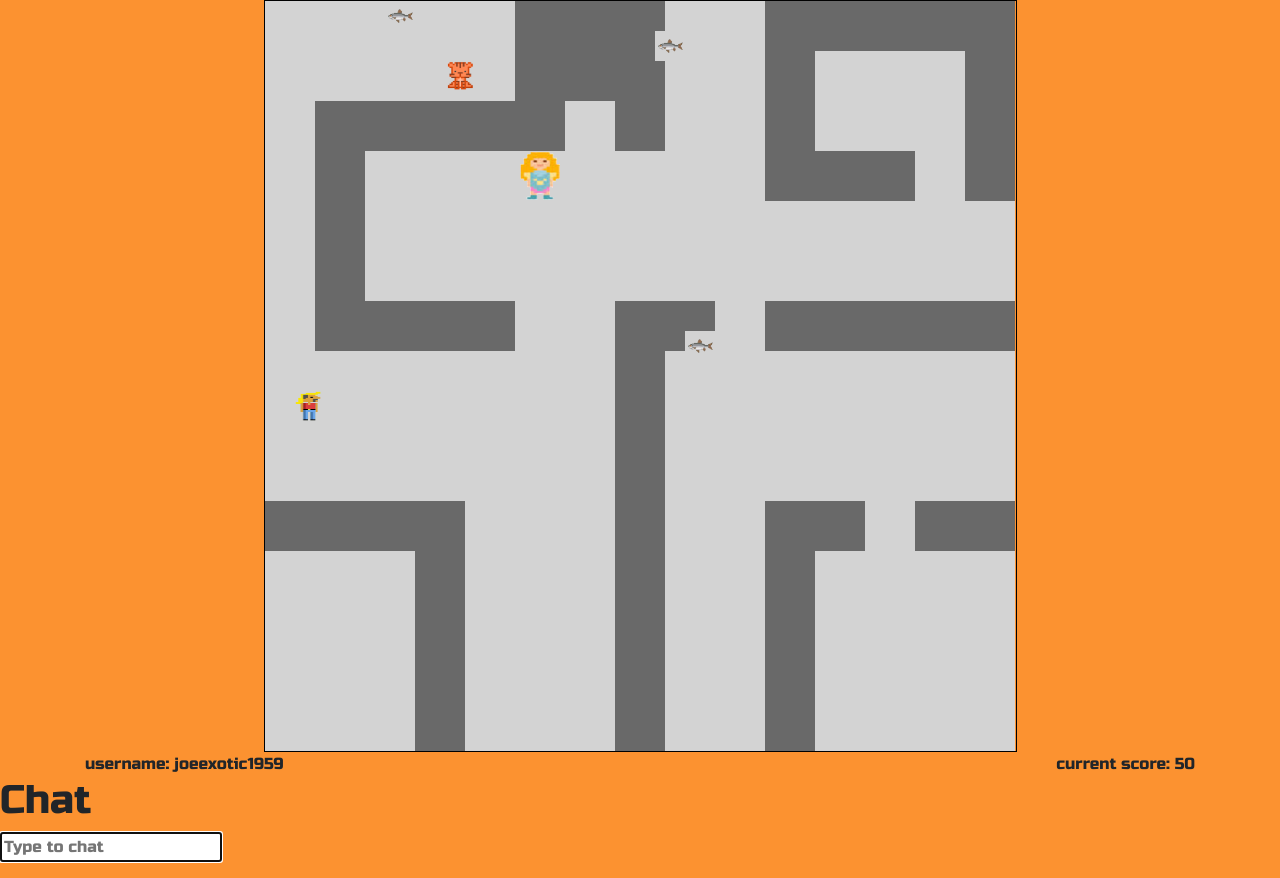
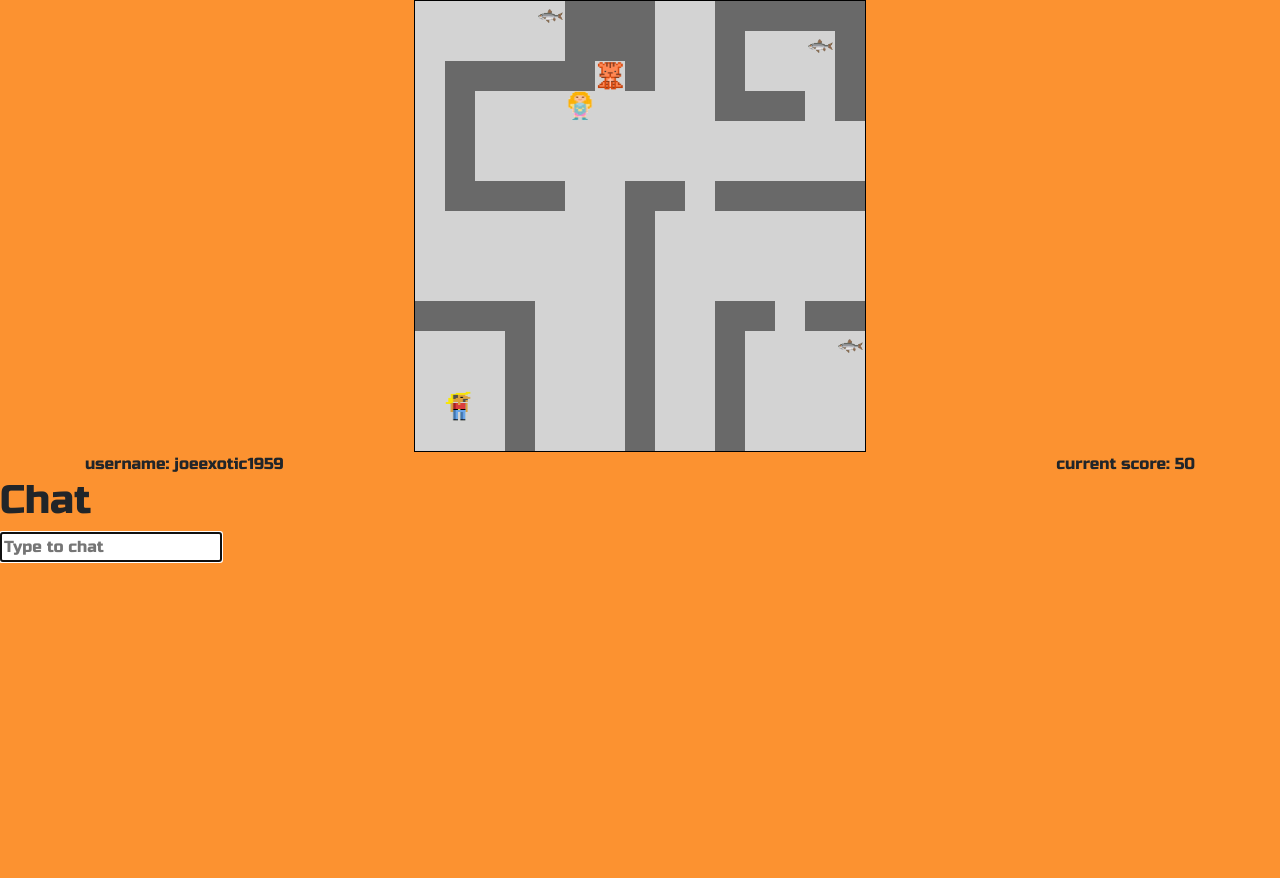
Before and after one commit to Final-Lumb-IV-Legend-of-the-Lost-Lumb/Backend, a Flask app: template templates/game.html in a window 1280 px wide. Shown: the part 98-976 px from the top of the page. After the commit the page ends 661 px from the top, so only its background shows below. Run offline with Flask 2, Linux system fonts and the light colour scheme; the template is opened without the code that fills it, so the values that code supplies are empty; parts of the project's set-up code (start-up, migrations or seed data) failed here and were passed over; some libraries are stand-ins or nearby versions.

Commit message:
fixed 50 - 30

```diff
--- a/static/game/map.js
+++ b/static/game/map.js
@@ -1,6 +1,6 @@
 import { data } from "./data.js";
 
-let size = 50;
+let size = 30;
 
 export default function mapBuilder(ctx, map) {
   for (let i = 0; i < map.array.length; i++) {
--- a/static/game/player.js
+++ b/static/game/player.js
@@ -9,8 +9,8 @@ export default class Player {
     this.image = document.getElementById("carole");
 
     //player's size
-    this.width = 50;
-    this.height = 50;
+    this.width = 30;
+    this.height = 30;
     //player move
     this.direction = 0;
     this.map = data.map2;
@@ -22,8 +22,8 @@ export default class Player {
     //player current coordinates x & y
     // this.xPos = this.column;
     // this.yPos = this.row;
-    this.xPos = 50 * this.column;
-    this.yPos = 50 * this.row;
+    this.xPos = 30 * this.column;
+    this.yPos = 30 * this.row;
 
     //player's in game inventory
     this.sardine = 0;
@@ -43,8 +43,8 @@ export default class Player {
     if (this.sardine == 3) {
       ctx2.fillStyle = "lightgray";
       ctx2.fillRect(
-        this.map.theDoor[1] * 50,
-        this.map.theDoor[0] * 50,
+        this.map.theDoor[1] * 30,
+        this.map.theDoor[0] * 30,
         this.width,
         this.height
       );
@@ -70,8 +70,8 @@ export default class Player {
       }
       ctx2.drawImage(
         document.getElementById("fedTiger"),
-        50 * this.map.cage[1],
-        50 * this.map.cage[0],
+        30 * this.map.cage[1],
+        30 * this.map.cage[0],
         this.height,
         this.width
       );
@@ -84,9 +84,9 @@ export default class Player {
       ctx2.clearRect(this.xPos, this.yPos, this.width, this.height);
       this.direction = 3;
       this.column = this.column - 1;
-      this.xPos = this.xPos - 50;
+      this.xPos = this.xPos - 30;
       ctx2.fillStyle = "lightgray";
-      ctx2.fillRect(this.xPos + 50, this.yPos, this.width, this.height);
+      ctx2.fillRect(this.xPos + 30, this.yPos, this.width, this.height);
       ctx2.drawImage(this.image, this.xPos, this.yPos, this.height, this.width);
     }
     this.pickItem();
@@ -99,9 +99,9 @@ export default class Player {
       ctx2.clearRect(this.xPos, this.yPos, this.width, this.height);
       this.direction = 4;
       this.column = this.column + 1;
-      this.xPos = this.xPos + 50;
+      this.xPos = this.xPos + 30;
       ctx2.fillStyle = "lightgray";
-      ctx2.fillRect(this.xPos - 50, this.yPos, this.width, this.height);
+      ctx2.fillRect(this.xPos - 30, this.yPos, this.width, this.height);
       ctx2.drawImage(this.image, this.xPos, this.yPos, this.height, this.width);
     }
     this.pickItem();
@@ -114,9 +114,9 @@ export default class Player {
       ctx2.clearRect(this.xPos, this.yPos, this.width, this.height);
       this.direction = 1;
       this.row = this.row - 1;
-      this.yPos = this.yPos - 50;
+      this.yPos = this.yPos - 30;
       ctx2.fillStyle = "lightgray";
-      ctx2.fillRect(this.xPos, this.yPos + 50, this.width, this.height);
+      ctx2.fillRect(this.xPos, this.yPos + 30, this.width, this.height);
       ctx2.drawImage(this.image, this.xPos, this.yPos, this.height, this.width);
     }
     this.pickItem();
@@ -129,9 +129,9 @@ export default class Player {
       ctx2.clearRect(this.xPos, this.yPos, this.width, this.height);
       this.direction = 2;
       this.row = this.row + 1;
-      this.yPos = this.yPos + 50;
+      this.yPos = this.yPos + 30;
       ctx2.fillStyle = "lightgray";
-      ctx2.fillRect(this.xPos, this.yPos - 50, this.width, this.height);
+      ctx2.fillRect(this.xPos, this.yPos - 30, this.width, this.height);
       ctx2.drawImage(this.image, this.xPos, this.yPos, this.height, this.width);
     }
     this.pickItem();
--- a/templates/game.html
+++ b/templates/game.html
@@ -28,7 +28,7 @@
         <img id="tiger" src="../static/images/tiger.png" />
         <img id="joe" src="../static/images/joe.png" />
         <img id="fedTiger" src="../static/images/red tiger.png" />
-        <canvas id="gameScreen" width="751px" height="750px"> </canvas>
+        <canvas id="gameScreen" width="450px" height="450px"> </canvas>
         <!-- 2 min 1 canvas for bg 2 for players/movable object for -->
         <!--initialize js call canvas in that, reference by call that function in different files-->
         <script type="module" src="../static/game/index.js"></script>
```
